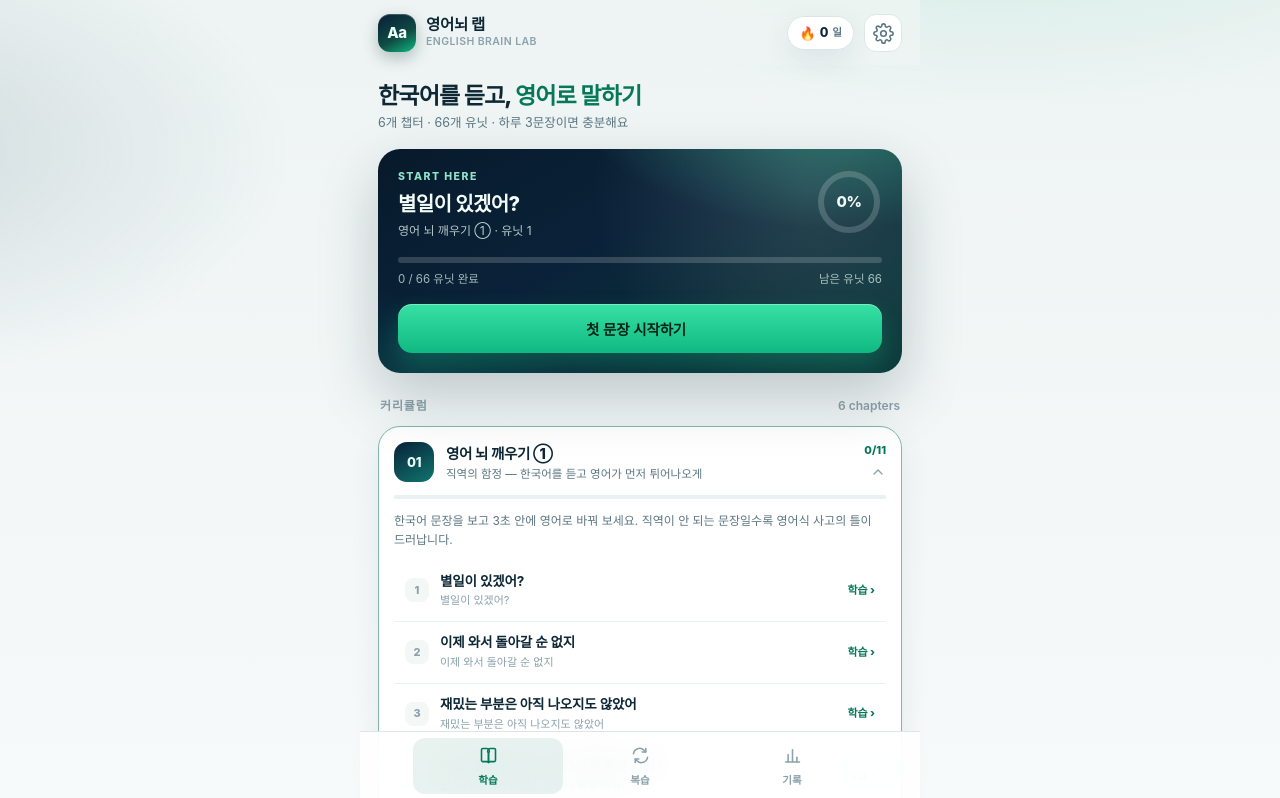
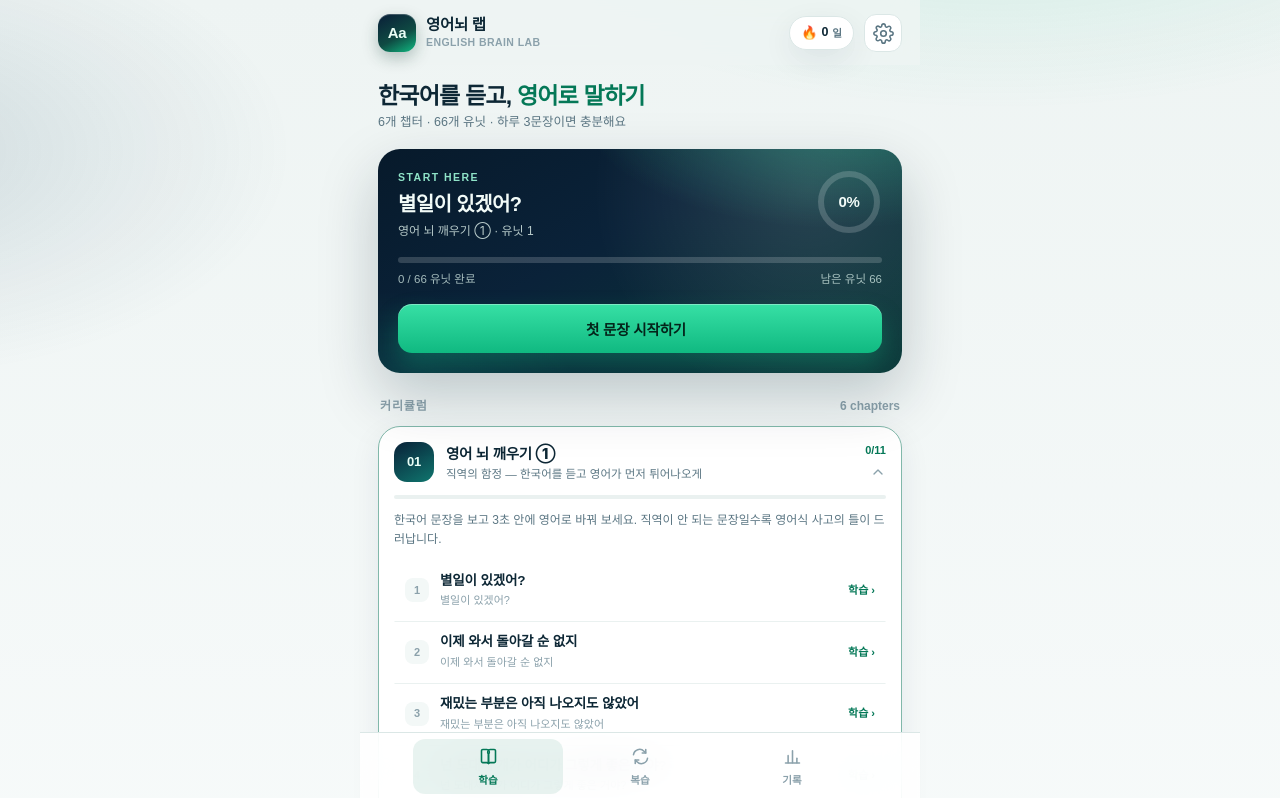
Before and after one commit to danielsonghoon-sketch/live-academy, a plain HTML site: page index.html in a window 1280 px wide. Shown: the top 798 px of the page. Drawn offline with Linux system fonts and the light colour scheme.

Commit message:
영문 폰트 스택 조정

```diff
--- a/index.html
+++ b/index.html
@@ -74,8 +74,8 @@ html[data-theme="dark"] {
 html, body { margin: 0; padding: 0; }
 html { background: var(--bg); }
 body {
-  font-family: -apple-system, BlinkMacSystemFont, "Apple SD Gothic Neo", "Pretendard", "Malgun Gothic",
-    "Segoe UI", Roboto, "Helvetica Neue", "Liberation Sans", Arial, "FreeSans", sans-serif;
+  font-family: "Liberation Sans", -apple-system, BlinkMacSystemFont, "Apple SD Gothic Neo", "Pretendard",
+    "Malgun Gothic", "Segoe UI", Roboto, "Helvetica Neue", Arial, "FreeSans", sans-serif;
   background:
     radial-gradient(900px 420px at 78% -8%, rgba(16, 185, 129, 0.16), transparent 62%),
     radial-gradient(700px 380px at -10% 8%, rgba(13, 61, 90, 0.14), transparent 60%),
--- a/sw.js
+++ b/sw.js
@@ -1,7 +1,7 @@
 /* 영어뇌 랩 service worker — generated by live-academy/build.py.
    The cache name carries a hash of index.html, so a new build installs a new
    cache and the previous one is removed on activate. */
-var CACHE = 'brainlab-3f82e9b8c1';
+var CACHE = 'brainlab-faa0f485b3';
 var ASSETS = [
   './',
   './index.html',
```
